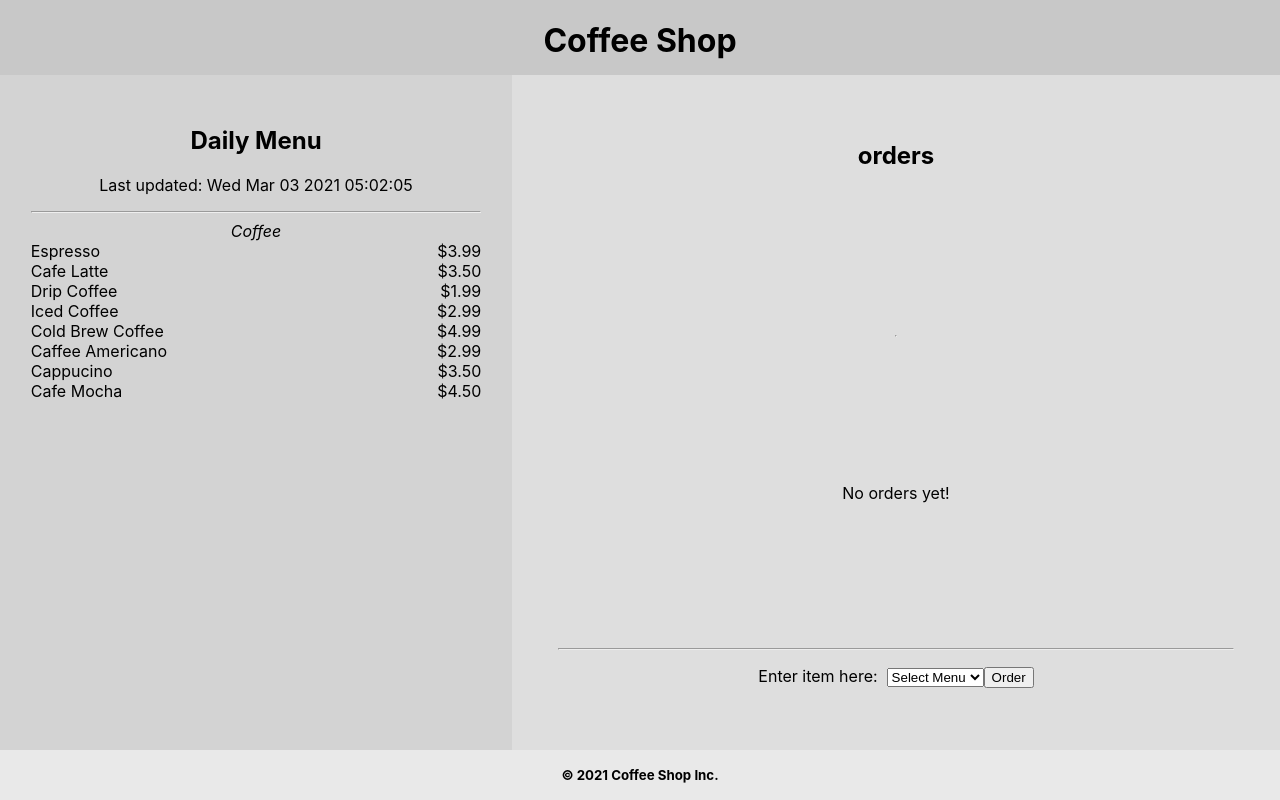
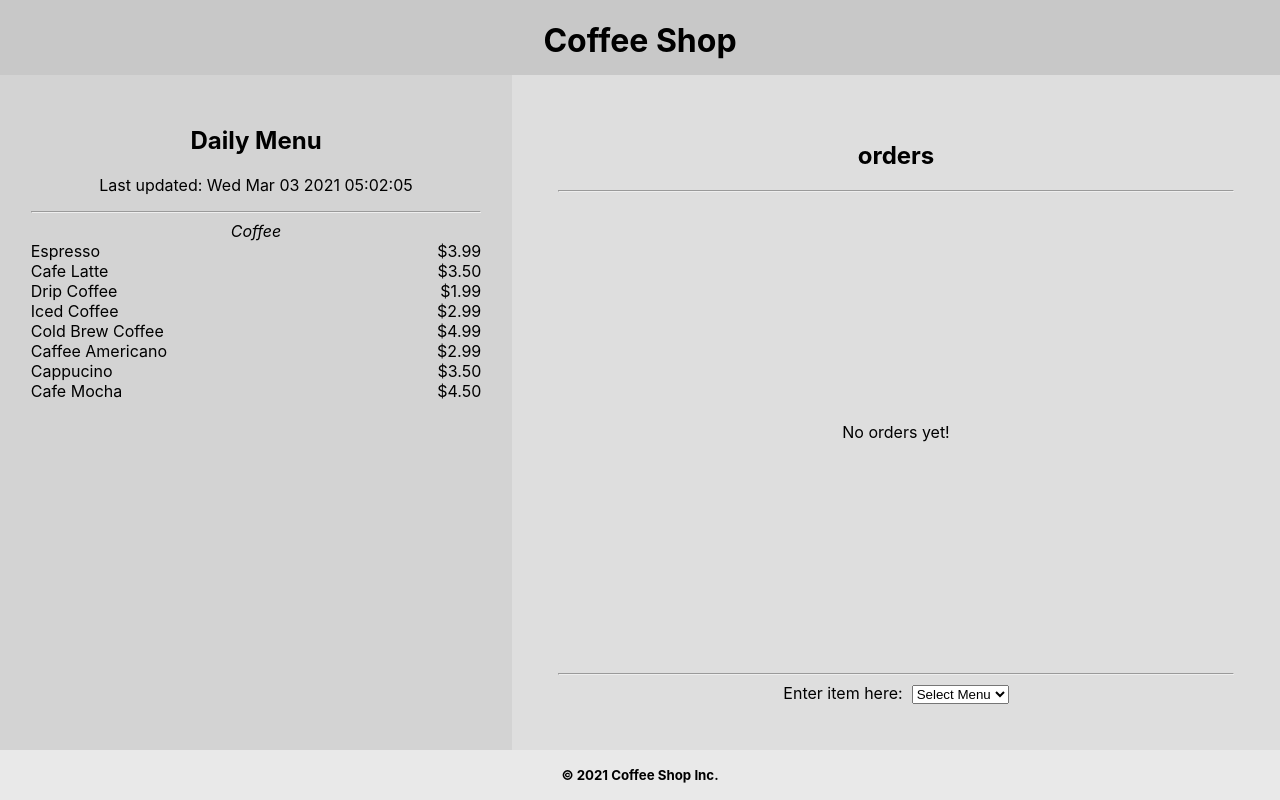
Before and after one commit to HaNguyen110/reactjs-training, a React (Create React App) app in the folder coffee-shop-app/: page / in a window 1280 px wide. Built offline with nearby package versions, Linux system fonts and the light colour scheme.

Commit message:
commit order

```diff
--- a/coffee-shop-app/public/index.html
+++ b/coffee-shop-app/public/index.html
@@ -24,7 +24,7 @@
       work correctly both with client-side routing and a non-root public URL.
       Learn how to configure a non-root public URL by running `npm run build`.
     -->
-    <title>React App</title>
+    <title>Coffe Shop</title>
   </head>
   <body>
     <noscript>You need to enable JavaScript to run this app.</noscript>
--- a/coffee-shop-app/src/App.js
+++ b/coffee-shop-app/src/App.js
@@ -2,7 +2,7 @@
 import React, { Component } from 'react';
 import './App.css';
 
-class App extends React.Component {
+class App extends Component {
   render(){
     return (
       <div className="App">
@@ -10,11 +10,12 @@ class App extends React.Component {
         <Sidebar
           title ={this.props.sidebarTitle}
           now   ={this.props.rightnow}
-        menu  ={this.props.menu}/>
+          menu  ={this.props.menu}
+        />
         <Main menu={this.props.menu} />
         <Footer />
       </div>
-  );
+    )
   }
 }
 
@@ -26,31 +27,23 @@ App.defaultProps = {
     .join(" "),
     menu:{
       Coffee: [
-        {name: 'Espresso',          price: 3.99 },
-        {name: 'Cafe Latte',        price: 3.50 },
-        {name: 'Drip Coffee',       price: 1.99 },
-        {name: 'Iced Coffee',       price: 2.99 },
-        {name: 'Cold Brew Coffee',  price: 4.99 },
-        {name: 'Caffee Americano',  price: 2.99 },
-        {name: 'Cappucino',         price: 3.50 },
-        {name: 'Cafe Mocha',        price: 4.50 }
+        {id: 1, name: 'Espresso',          price: 3.99 },
+        {id: 2, name: 'Cafe Latte',        price: 3.50 },
+        {id: 3, name: 'Drip Coffee',       price: 1.99 },
+        {id: 4, name: 'Iced Coffee',       price: 2.99 },
+        {id: 5, name: 'Cold Brew Coffee',  price: 4.99 },
+        {id: 6, name: 'Caffee Americano',  price: 2.99 },
+        {id: 7, name: 'Cappucino',         price: 3.50 },
+        {id: 8, name: 'Cafe Mocha',        price: 4.50 }
       ],
 
       bakery: [
-        {name: 'Split Pea Soup',        price: 2.99 },
-        {name: 'Pumpkin Muffin',        price: 2.50 },
-        {name: 'Cinnamon Raisin Bagel', price: 2.99 }
+        {id: 9,   name: 'Split Pea Soup',        price: 2.99 },
+        {id: 10,  name: 'Pumpkin Muffin',        price: 2.50 },
+        {id: 11,  name: 'Cinnamon Raisin Bagel', price: 2.99 }
       ],
 
-      specials: {
-        Mon: 'Split Pea Soup',
-        Tue: 'Tacos',
-        Web: 'Paella',
-        Thu: 'Teriyaki Chicken',
-        Fri: 'Salmon Salad',
-        Sat: 'Mini-pizzas',
-        Sun: 'Pancakes, Egg, and Bacon'
-      }
+
     }
 }
 
@@ -77,21 +70,25 @@ class Main extends Component {
       //   ]
       // }
     ],
-    inputValue: '',
-    menuValue: 'none'
+
+    menuValue: 'none',
+    menuItemValue: 'none',
+    menuItemAmountValue: 1,
   }
 
 renderOrder = (order, idx) => <OrderItem order={order} key={idx} />
 
-onMenuSelected = (Event) => this.setState({ menuValue: Event.target.value})
+onMenuSelected = ({target}) => this.setState({ menuValue: target.value})
 
-handleInputChange = (Event) => this.setState({ inputValue: Event.target.value})
+onMenuItemSelected = ({target}) => this.setState({ menuItemValue: target.value })
+
+handleItemAmountChange = ({target}) => this.setState({ menuItemAmountValue: target.value})
 
 renderMenuSelect = () => {
   const keys = Object.keys(this.props.menu)
   return (
     <select value={this.state.menuValue} onChange={this.onMenuSelected}>
-      <option>Select Menu</option>
+      <option value={'none'}>Select Menu</option>
       {
         keys.map((category, idx) => {
           return(
@@ -103,29 +100,70 @@ renderMenuSelect = () => {
   )
 }
 
-  // handleInputChange = (event) => {
-  //  // console.log(event.target.value);
-  //  const {value} = event.target
-  //   this.setState((prevState) => {
-  //     return {
-  //       orders: prevState.orders,
-  //       inputValue: value
-  //     }
-  //   })
-  // }
+renderMenuItemSelect = () => {
+  const {menuValue} =this.state
+  if( menuValue === 'none') return null
+  const items = this.props.menu[menuValue]
 
+  return (
+    <select
+      value={this.state.menuItemValue}
+      onChange={this.onMenuItemSelected}>
+        <option value={'none'}>Select Item</option>
+        {
+          items.map((item) => {
+            return(
+              <option value={item.name} key={item.id}>
+                {item.name} - {item.price.toFixed(2)}
+              </option>
+            )
+          })
+        }
+    </select>
+  )
+}
 
+renderMenuItemAmountInput = () => {
+  if (this.state.menuItemValue === 'none') return null
+
+  return(
+    <input
+      value={this.state.menuItemAmountValue}
+      onChange={this.handleItemAmountChange}
+    />
+  )
+}
+
+handleOrderSubmit = ( ) => {
+  const { menuItemValue, menuItemAmountValue, orders } = this.state
+
+  const newOrder = {
+    customer: `Order #${ orders.length+1 }`,
+    items: [
+      { name: menuItemValue, amt: menuItemAmountValue }
+    ]
+  }
+
+  this.setState( (prevState) => {
+    return {
+      orders: [ ...prevState.orders, newOrder ],
+      menuValue: prevState.menuValue,
+      menuItemValue: 'none',
+      menuItemAmountValue: 1
+    }
+  })
+}
 
   render(){
     return(
       <div className='App--main'>
         <div>
           <h2>orders</h2>
+          <hr />
         </div>
-        <hr />
         <ul>
           {
-            this.state.orders.length > 0 ?
+            this.state.orders.length ?
             this.state.orders.map((order, idx) => this.renderOrder(order, idx) )
             :
             <li key={-1}>No orders yet!</li>
@@ -133,20 +171,19 @@ renderMenuSelect = () => {
         </ul>
         <div className="select-menu-item">
           <hr />
-          <p>
             Enter item here: &nbsp;
             {this.renderMenuSelect()}
+            {this.renderMenuItemSelect()}
+            {this.renderMenuItemAmountInput()}
             {
-            /*
-            <input
-            name="selected-item-input"
-            value={this.state.inputValue}
-            onChange={this.handleInputChange}
-            />
-            */
+              this.state.menuItemValue !== 'none' &&
+              <button
+                style={{cursor:'pointer'}}
+                onClick={this.handleOrderSubmit}
+                >
+                  Order
+              </button>
             }
-            <button>Order</button>
-          </p>
         </div>
       </div>
     )
@@ -172,7 +209,7 @@ function OrderItem(props) {
           })
         }
       </ul>
-      <br /> <br /> <br />
+      <br /> <br />
     </li>
   )
 }
```
Also changed, not shown: coffee-shop-app/package.json (+2 -11 lines), 1 other file (tests, documents, lock files or other folders). Lines whose indentation alone changed are shown as unchanged.
